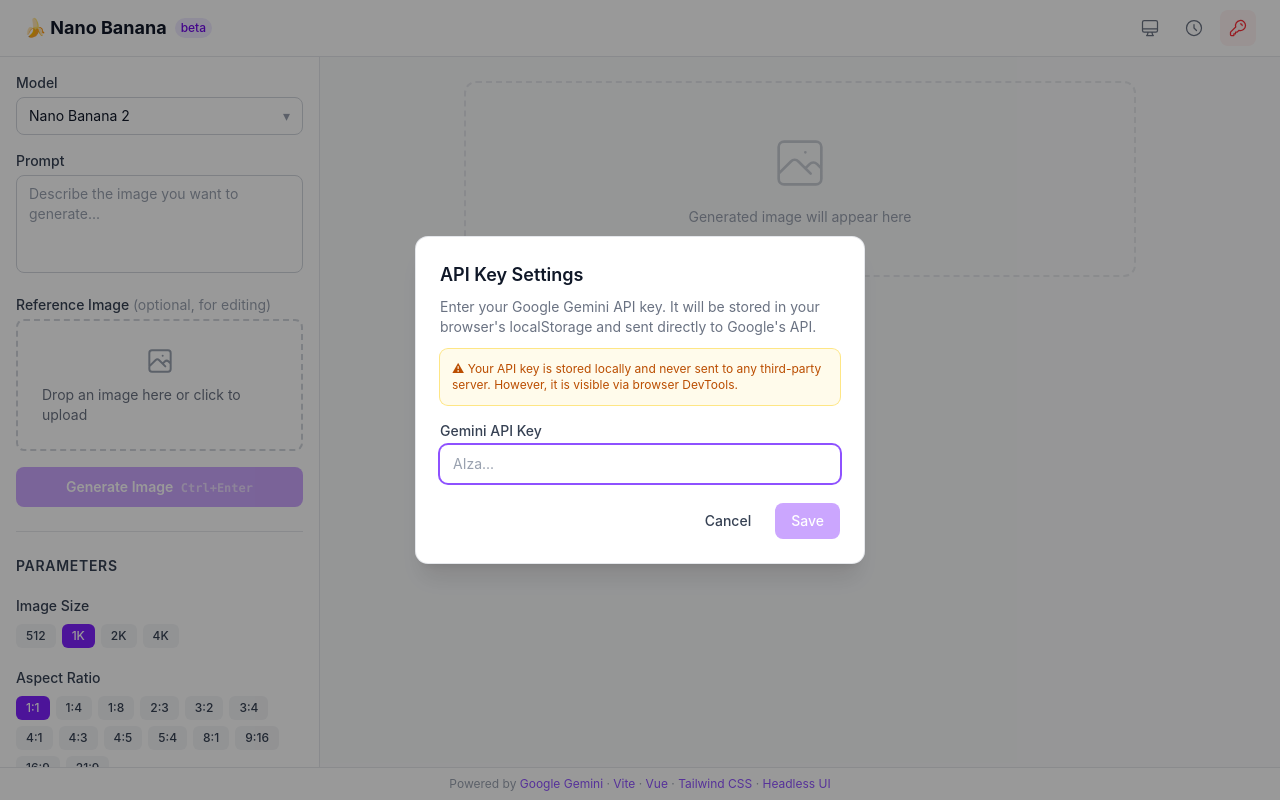
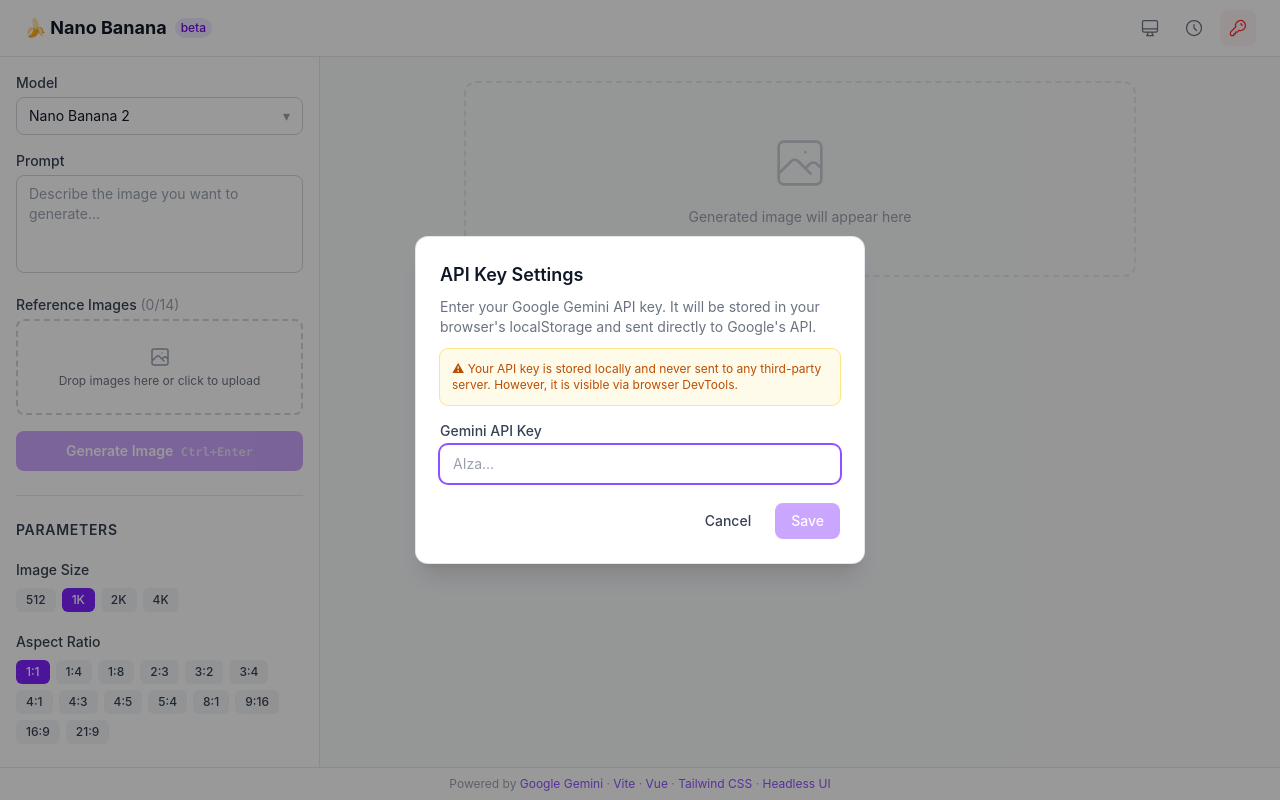
Before and after one commit to BYJRK/Banacanvas, a Vue app: page / in a window 1280 px wide. Built offline with nearby package versions, Linux system fonts and the light colour scheme.

Commit message:
feat: support multiple input images for image generation and editing

```diff
--- a/src/App.vue
+++ b/src/App.vue
@@ -5,7 +5,7 @@
 import { useGemini } from './composables/useGemini'
 import { useTheme } from './composables/useTheme'
 import { DEFAULT_MODEL, getAspectRatios, getImageSizes } from './config/models'
-import type { GenerationConfig, ModelOption, HistoryEntry } from './types'
+import type { GenerationConfig, ModelOption, HistoryEntry, InputImage } from './types'
 import ApiKeyDialog from './components/ApiKeyDialog.vue'
 import GenerationPanel from './components/GenerationPanel.vue'
 import ParameterPanel from './components/ParameterPanel.vue'
@@ -32,8 +32,8 @@
   googleSearch: false,
 })
 
-// Input image (for image-to-image)
-const inputImage = ref<{ base64: string; mimeType: string } | null>(null)
+// Input images (for image-to-image, max 14)
+const inputImages = ref<InputImage[]>([])
 
 // Result
 const resultImage = ref<string | undefined>()
@@ -98,10 +98,9 @@
     const currentConfig: GenerationConfig = { ...config.value, model: selectedModel.value.id }
     let result
 
-    if (inputImage.value) {
+    if (inputImages.value.length > 0) {
       result = await editImage(
-        inputImage.value.base64,
-        inputImage.value.mimeType,
+        inputImages.value,
         prompt.value,
         currentConfig,
       )
@@ -119,8 +118,8 @@
       config: currentConfig,
       imageBase64: result.imageBase64,
       imageMimeType: result.imageMimeType,
-      inputImageBase64: inputImage.value?.base64,
-      inputImageMimeType: inputImage.value?.mimeType,
+      inputImageBase64: inputImages.value[0]?.base64,
+      inputImageMimeType: inputImages.value[0]?.mimeType,
       textResponse: result.textResponse,
     })
 
@@ -141,9 +140,9 @@
   resultMimeType.value = entry.imageMimeType
   resultText.value = entry.textResponse
   if (entry.inputImageBase64 && entry.inputImageMimeType) {
-    inputImage.value = { base64: entry.inputImageBase64, mimeType: entry.inputImageMimeType }
+    inputImages.value = [{ id: crypto.randomUUID(), base64: entry.inputImageBase64, mimeType: entry.inputImageMimeType }]
   } else {
-    inputImage.value = null
+    inputImages.value = []
   }
   errorMessage.value = null
   showHistory.value = false
@@ -217,12 +216,10 @@
         <GenerationPanel
           v-model:prompt="prompt"
           v-model:model="selectedModel"
+          v-model:input-images="inputImages"
           :loading="loading"
-          :has-input-image="!!inputImage"
           @generate="handleGenerate"
           @cancel="cancel"
-          @image-selected="inputImage = $event"
-          @clear-image="inputImage = null"
           @update:model="onModelChange"
         />
         <hr class="border-gray-200 dark:border-gray-800" />
@@ -236,12 +233,10 @@
           <GenerationPanel
             v-model:prompt="prompt"
             v-model:model="selectedModel"
+            v-model:input-images="inputImages"
             :loading="loading"
-            :has-input-image="!!inputImage"
             @generate="handleGenerate"
             @cancel="cancel"
-            @image-selected="inputImage = $event"
-            @clear-image="inputImage = null"
             @update:model="onModelChange"
           />
         </div>
--- a/src/components/GenerationPanel.vue
+++ b/src/components/GenerationPanel.vue
@@ -7,59 +7,99 @@
   ListboxOption,
 } from '@headlessui/vue'
 import { AVAILABLE_MODELS } from '../config/models'
-import type { ModelOption } from '../types'
+import type { ModelOption, InputImage } from '../types'
+
+const MAX_IMAGES = 14
 
 const prompt = defineModel<string>('prompt', { default: '' })
 const selectedModel = defineModel<ModelOption>('model', { required: true })
+const inputImages = defineModel<InputImage[]>('inputImages', { default: () => [] })
 
 const emit = defineEmits<{
   (e: 'generate'): void
   (e: 'cancel'): void
-  (e: 'imageSelected', file: { base64: string; mimeType: string }): void
-  (e: 'clearImage'): void
 }>()
 
 defineProps<{
   loading: boolean
-  hasInputImage: boolean
 }>()
 
 const dragOver = ref(false)
 const fileInput = ref<HTMLInputElement>()
 
+// Drag reorder state
+const dragIdx = ref<number | null>(null)
+const dropIdx = ref<number | null>(null)
+
 const canGenerate = computed(() => prompt.value.trim().length > 0)
+const canAddMore = computed(() => inputImages.value.length < MAX_IMAGES)
 
 function handleDrop(e: DragEvent) {
   dragOver.value = false
-  const file = e.dataTransfer?.files[0]
-  if (file && file.type.startsWith('image/')) {
-    readFile(file)
-  }
+  if (!e.dataTransfer?.files?.length) return
+  addFiles(e.dataTransfer.files)
 }
 
 function handleFileSelect(e: Event) {
   const input = e.target as HTMLInputElement
-  const file = input.files?.[0]
-  if (file) {
-    readFile(file)
+  if (input.files?.length) {
+    addFiles(input.files)
     input.value = ''
   }
 }
 
-function readFile(file: File) {
+function addFiles(files: FileList) {
+  const remaining = MAX_IMAGES - inputImages.value.length
+  const toAdd = Array.from(files)
+    .filter((f) => f.type.startsWith('image/'))
+    .slice(0, remaining)
+
+  for (const file of toAdd) {
     const reader = new FileReader()
     reader.onload = () => {
       const result = reader.result as string
-    // result is "data:<mime>;base64,<data>"
       const [header, data] = result.split(',')
       const mimeType = header.match(/data:(.*?);/)?.[1] ?? 'image/png'
-    emit('imageSelected', { base64: data, mimeType })
+      inputImages.value = [
+        ...inputImages.value,
+        { id: crypto.randomUUID(), base64: data, mimeType },
+      ]
     }
     reader.readAsDataURL(file)
+  }
+}
+
+function removeImage(id: string) {
+  inputImages.value = inputImages.value.filter((img) => img.id !== id)
+}
+
+function clearAllImages() {
+  inputImages.value = []
 }
 
 function openFilePicker() {
   fileInput.value?.click()
+}
+
+// Drag reorder handlers
+function onThumbDragStart(idx: number) {
+  dragIdx.value = idx
+}
+
+function onThumbDragOver(e: DragEvent, idx: number) {
+  e.preventDefault()
+  dropIdx.value = idx
+}
+
+function onThumbDragEnd() {
+  if (dragIdx.value !== null && dropIdx.value !== null && dragIdx.value !== dropIdx.value) {
+    const items = [...inputImages.value]
+    const [moved] = items.splice(dragIdx.value, 1)
+    items.splice(dropIdx.value, 0, moved)
+    inputImages.value = items
+  }
+  dragIdx.value = null
+  dropIdx.value = null
 }
 </script>
 
@@ -123,42 +163,75 @@
 
     <!-- Image upload for image-to-image -->
     <div>
-      <label class="block text-sm font-medium text-gray-700 dark:text-gray-300 mb-1">
-        Reference Image
-        <span class="font-normal text-gray-400">(optional, for editing)</span>
+      <div class="flex items-center justify-between mb-1">
+        <label class="block text-sm font-medium text-gray-700 dark:text-gray-300">
+          Reference Images
+          <span class="font-normal text-gray-400">({{ inputImages.length }}/{{ MAX_IMAGES }})</span>
         </label>
-
-      <div v-if="hasInputImage" class="flex items-center gap-2">
-        <span class="text-sm text-green-600 dark:text-green-400">✓ Image loaded</span>
         <button
-          @click="$emit('clearImage')"
-          class="text-sm text-red-500 hover:underline cursor-pointer"
+          v-if="inputImages.length > 0"
+          @click="clearAllImages"
+          class="text-xs text-red-500 hover:underline cursor-pointer"
         >
-          Remove
+          Clear all
         </button>
       </div>
 
+      <!-- Thumbnail grid with drag reorder -->
+      <div v-if="inputImages.length > 0" class="flex flex-wrap gap-1.5 mb-2">
         <div
-        v-else
+          v-for="(img, idx) in inputImages"
+          :key="img.id"
+          draggable="true"
+          @dragstart="onThumbDragStart(idx)"
+          @dragover="onThumbDragOver($event, idx)"
+          @dragend="onThumbDragEnd"
+          :class="[
+            'group relative w-14 h-14 rounded-md overflow-hidden border-2 cursor-grab active:cursor-grabbing transition-all',
+            dragIdx === idx ? 'opacity-40 scale-95' : '',
+            dropIdx === idx && dragIdx !== null && dragIdx !== idx ? 'border-violet-500' : 'border-transparent',
+          ]"
+        >
+          <img
+            :src="`data:${img.mimeType};base64,${img.base64}`"
+            class="w-full h-full object-cover"
+            draggable="false"
+          />
+          <button
+            @click.stop="removeImage(img.id)"
+            class="absolute -top-0.5 -right-0.5 w-4 h-4 bg-red-500 text-white rounded-full text-[10px] leading-none flex items-center justify-center opacity-0 group-hover:opacity-100 transition-opacity cursor-pointer"
+          >
+            ×
+          </button>
+          <span class="absolute bottom-0 left-0 w-full bg-black/50 text-white text-[9px] text-center leading-tight">
+            {{ idx + 1 }}
+          </span>
+        </div>
+      </div>
+
+      <!-- Upload zone -->
+      <div
+        v-if="canAddMore"
         @drop.prevent="handleDrop"
         @dragover.prevent="dragOver = true"
         @dragleave="dragOver = false"
         @click="openFilePicker"
         :class="[
-          'flex flex-col items-center justify-center rounded-lg border-2 border-dashed p-6 cursor-pointer transition-colors',
+          'flex flex-col items-center justify-center rounded-lg border-2 border-dashed cursor-pointer transition-colors',
+          inputImages.length > 0 ? 'p-3' : 'p-6',
           dragOver
             ? 'border-violet-500 bg-violet-50 dark:bg-violet-900/20'
             : 'border-gray-300 dark:border-gray-700 hover:border-gray-400 dark:hover:border-gray-600',
         ]"
       >
-        <svg class="w-8 h-8 text-gray-400 mb-2" fill="none" stroke="currentColor" viewBox="0 0 24 24">
+        <svg class="w-6 h-6 text-gray-400 mb-1" fill="none" stroke="currentColor" viewBox="0 0 24 24">
           <path stroke-linecap="round" stroke-linejoin="round" stroke-width="1.5" d="M4 16l4.586-4.586a2 2 0 012.828 0L16 16m-2-2l1.586-1.586a2 2 0 012.828 0L20 14m-6-6h.01M6 20h12a2 2 0 002-2V6a2 2 0 00-2-2H6a2 2 0 00-2 2v12a2 2 0 002 2z" />
         </svg>
-        <p class="text-sm text-gray-500 dark:text-gray-400">
-          Drop an image here or click to upload
+        <p class="text-xs text-gray-500 dark:text-gray-400">
+          {{ inputImages.length > 0 ? 'Add more images' : 'Drop images here or click to upload' }}
         </p>
       </div>
-      <input ref="fileInput" type="file" accept="image/*" class="hidden" @change="handleFileSelect" />
+      <input ref="fileInput" type="file" accept="image/*" multiple class="hidden" @change="handleFileSelect" />
     </div>
 
     <!-- Generate + Cancel buttons -->
@@ -181,7 +254,7 @@
         Generating...
       </span>
       <span v-else>
-        {{ hasInputImage ? 'Edit Image' : 'Generate Image' }}
+        {{ inputImages.length > 0 ? 'Edit Image' : 'Generate Image' }}
         <kbd class="ml-1 text-xs opacity-60">Ctrl+Enter</kbd>
       </span>
     </button>
--- a/src/composables/useGemini.ts
+++ b/src/composables/useGemini.ts
@@ -1,7 +1,7 @@
 import { ref, watch } from 'vue'
 import { GoogleGenAI } from '@google/genai'
 import { useApiKeyStore } from '../stores/apiKey'
-import type { GenerationConfig, GenerationResult } from '../types'
+import type { GenerationConfig, GenerationResult, InputImage } from '../types'
 
 export function useGemini() {
   const apiKeyStore = useApiKeyStore()
@@ -96,8 +96,7 @@
   }
 
   async function editImage(
-    imageBase64: string,
-    imageMimeType: string,
+    images: InputImage[],
     prompt: string,
     config: GenerationConfig,
   ): Promise<GenerationResult> {
@@ -111,18 +110,19 @@
       const apiConfig = buildApiConfig(config)
       apiConfig.abortSignal = abortController.signal
 
+      // eslint-disable-next-line @typescript-eslint/no-explicit-any
+      const parts: any[] = images.map((img) => ({
+        inlineData: {
+          mimeType: img.mimeType,
+          data: img.base64,
+        },
+      }))
+      parts.push({ text: prompt })
+
       const contents = [
         {
           role: 'user' as const,
-          parts: [
-            {
-              inlineData: {
-                mimeType: imageMimeType,
-                data: imageBase64,
-              },
-            },
-            { text: prompt },
-          ],
+          parts,
         },
       ]
 
--- a/src/types/index.ts
+++ b/src/types/index.ts
@@ -2,6 +2,12 @@
   id: string
   name: string
   description: string
+}
+
+export interface InputImage {
+  id: string
+  base64: string
+  mimeType: string
 }
 
 export interface GenerationConfig {
```
Lines whose indentation alone changed are shown as unchanged.
